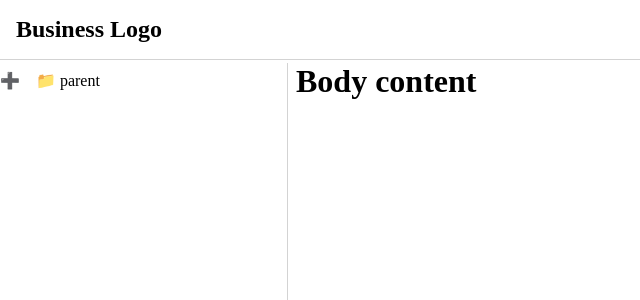
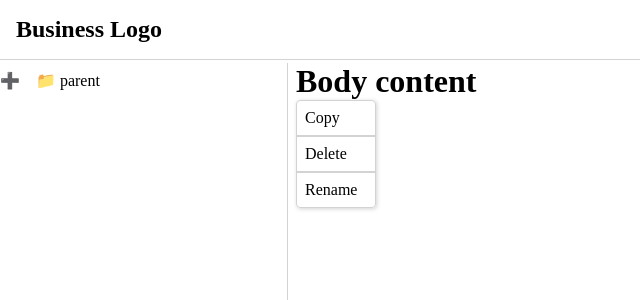
Before and after one commit to CaptainOfFlyingDutchman/jisr-reactjs, a React (Vite) app: page / in a window 1280 px wide. Shown: the top 300 px of the page, without its empty margins (0-640 px from the left). Built offline with nearby package versions, Linux system fonts and the light colour scheme.

Commit message:
feat: add menu component

```diff
--- a/src/App.css
+++ b/src/App.css
@@ -72,3 +72,23 @@ li {
 .content {
   flex-grow: 1;
 }
+
+.menu {
+  border: 1px solid lightgray;
+  inline-size: 5rem;
+  box-shadow: 1px 1px 4px lightgray;
+  border-radius: 4px;
+}
+
+.menu-item {
+  margin: 0;
+  padding: 0.5rem;
+}
+
+.menu-item:hover {
+  background-color: lightgray;
+}
+
+.menu-divider {
+  border: 0.5px solid lightgray;
+}
--- a/src/App.tsx
+++ b/src/App.tsx
@@ -1,5 +1,6 @@
 import "./App.css";
 import { Tree } from "./components/Tree.tsx";
+import {Menu} from "./components/Menu.tsx";
 
 export function App() {
   return (
@@ -15,6 +16,7 @@ export function App() {
 
           <div className="content">
             <h1>Body content</h1>
+              <Menu />
           </div>
         </div>
       </div>
--- /dev/null
+++ b/src/components/Menu.tsx
@@ -0,0 +1,17 @@
+ export function Menu() {
+  return (
+      <ul className="menu">
+          <li className="menu-item">
+              <button onClick={() => console.log("Copying...")}>Copy</button>
+          </li>
+          <div className="menu-divider"></div>
+          <li className="menu-item">
+              <button onClick={() => console.log("Deleting...")}>Delete</button>
+          </li>
+          <div className="menu-divider"></div>
+          <li className="menu-item">
+              <button onClick={() => console.log("Renaming...")}>Rename</button>
+          </li>
+      </ul>
+  );
+}
```
